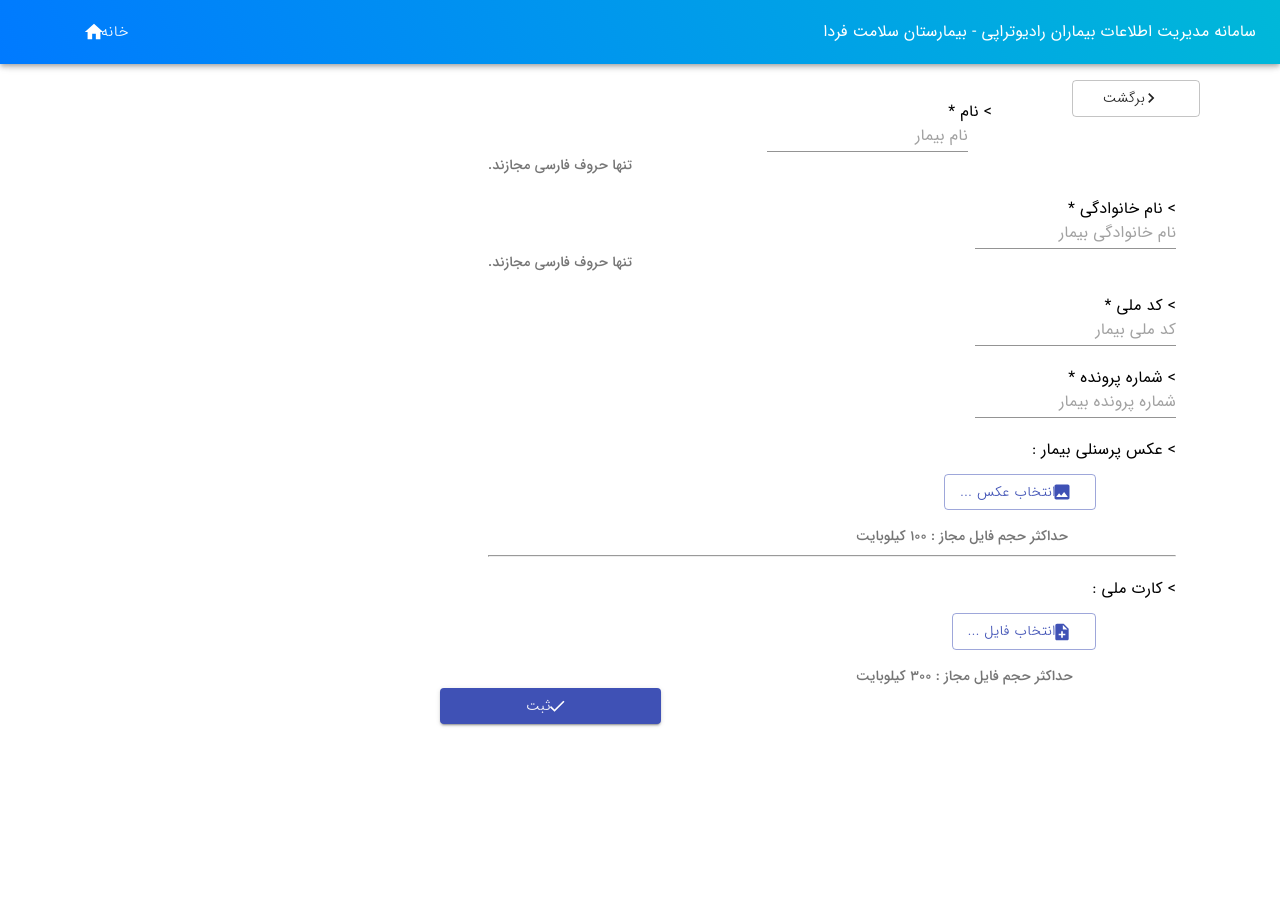
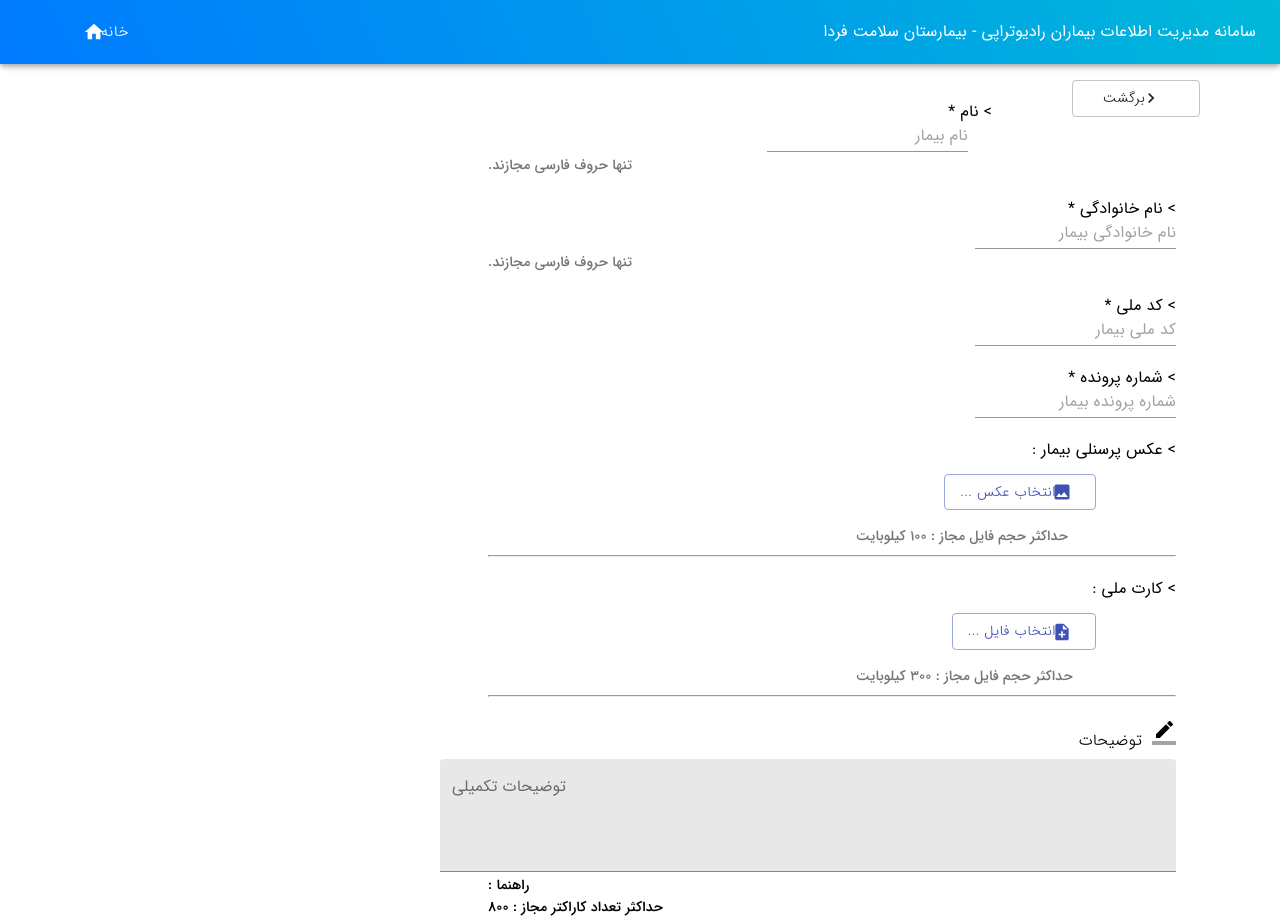
Before and after one commit to xdadev37/Saman-Tabesh-Patient-Automation, a React (Create React App) app: page /addNewPatient in a window 1280 px wide. Shown: the top 920 px of the page. Before the commit the page ends 804 px from the top, so only its background shows below. Built offline with nearby package versions, Linux system fonts and the light colour scheme; what jss-rtl would draw is missing.

Commit message:
uploading File fixed

```diff
--- a/src/Pages/AddPatientPage/AddFormDescenders/nameFields.tsx
+++ b/src/Pages/AddPatientPage/AddFormDescenders/nameFields.tsx
@@ -25,6 +25,7 @@ const NameFields: FC = () => {
             {data.title}
           </InputLabel>
           <Input
+            // defaultValue={}
             onKeyPress={(event: KeyboardEvent) => {
               const ew = event.which;
 
--- a/src/Pages/AddPatientPage/AddFormDescenders/requiredFilesFields.tsx
+++ b/src/Pages/AddPatientPage/AddFormDescenders/requiredFilesFields.tsx
@@ -6,17 +6,27 @@ import {
   Button,
   FormHelperText,
   Box,
+  TextField,
 } from "@material-ui/core";
-import { CheckCircle, Image, NoteAdd, Error } from "@material-ui/icons";
+import {
+  CheckCircle,
+  Image,
+  NoteAdd,
+  Error,
+  BorderColor,
+} from "@material-ui/icons";
+import { useAppDispatch } from "../../../Redux/hook";
+import { setComment } from "../../../Redux/Slicer/patientInfoSlice";
 
 interface IFiles {
-  setAvatar: (arg: any) => void;
-  setNationalIdDoc: (arg: any) => void;
+  setAvatar: (arg: Blob) => void;
+  setNationalIdDoc: (arg: Blob) => void;
 }
 
 const RequiredFilesFields: FC<IFiles> = ({ setAvatar, setNationalIdDoc }) => {
   const [avatarStatus, setAvatarStatus] = useState<boolean | null>(null);
   const [pdfStatus, setPdfStatus] = useState<boolean | null>(null);
+  const dispatch = useAppDispatch();
 
   let pdfStatusElement;
   switch (pdfStatus) {
@@ -149,6 +159,40 @@ const RequiredFilesFields: FC<IFiles> = ({ setAvatar, setNationalIdDoc }) => {
           </Typography>
         </FormHelperText>
       </InputLabel>
+
+      {/* Comment */}
+      <hr />
+      <InputLabel
+        style={{ width: "320px", color: "#000", marginBottom: "10px" }}
+      >
+        <BorderColor />
+        <span style={{ marginInline: "10px" }}>توضیحات</span>
+      </InputLabel>
+      <TextField
+        autoComplete="off"
+        label="توضیحات تکمیلی"
+        variant="filled"
+        multiline
+        rows={4}
+        fullWidth
+        inputProps={{ maxLength: 800 }}
+        onInput={(event: ChangeEvent<HTMLInputElement>) => {
+          dispatch(setComment(event.target.value));
+        }}
+      />
+      <FormHelperText>
+        <Typography
+          variant="subtitle2"
+          component="span"
+          style={{ width: "320px", color: "#000" }}
+        >
+          راهنما :
+          <br />
+          حداکثر تعداد کاراکتر مجاز : 800
+          <br />
+          در آخر برای ثبت نهایی دکمه ثبت را بفشارید
+        </Typography>
+      </FormHelperText>
     </Fragment>
   );
 };
--- a/src/Pages/AddPatientPage/AddPatientPage.tsx
+++ b/src/Pages/AddPatientPage/AddPatientPage.tsx
@@ -8,7 +8,6 @@ import axios from "axios";
 import NameFields from "./AddFormDescenders/nameFields";
 import NumericFields from "./AddFormDescenders/numericFields";
 import RequiredFilesFields from "./AddFormDescenders/requiredFilesFields";
-import { setPatientId } from "../../Redux/Slicer/idPasserSlice";
 import { useHistory } from "react-router-dom";
 import { Check, ChevronRight } from "@material-ui/icons";
 import AlertSnackbar from "../../UI/AlertSnackbar";
@@ -16,8 +15,6 @@ import {
   setAlertStatus,
   setAlertText,
   setOpen,
-} from "../../Redux/Slicer/alertMessageSlice";
-import {
   selectAlertText,
   selectAlertStatus,
   selectOpen,
@@ -48,8 +45,8 @@ const AddPatientPage: FC = () => {
   const requiredField = useAppSelector(selectRequiredField);
   const methods = useForm();
   const { handleSubmit } = methods;
-  const [avatar, setAvatar] = useState("");
-  const [nationalIdDoc, setNationalIdDoc] = useState("");
+  const [avatar, setAvatar] = useState<Blob | string>("");
+  const [nationalIdDoc, setNationalIdDoc] = useState<Blob | string>("");
   const dispatch = useAppDispatch();
   let history = useHistory();
   const [checkNIdAl, setCheckNIdAl] = useState(false);
@@ -57,25 +54,25 @@ const AddPatientPage: FC = () => {
   const alertStatus = useAppSelector(selectAlertStatus);
   const open = useAppSelector(selectOpen);
   const [pending, setPending] = useState(false);
+  const dataGrid = new FormData();
 
   const submit = async () => {
+    dataGrid.append("Name", requiredField.Name);
+    dataGrid.append("FamilyName", requiredField.FamilyName);
+    dataGrid.append("NationalId", String(requiredField.NationalId));
+    dataGrid.append("FileNumber", String(requiredField.FileNumber));
+    dataGrid.append("Avatar", avatar);
+    dataGrid.append("NationalIdDoc", nationalIdDoc);
+    dataGrid.append("Comment", requiredField.Comment);
+
     if (checkNIdAl === false) {
       setPending(true);
       const axiosPromise = new Promise((sent, rejected) => {
         axios
-          .post("https://localhost:5001/api/patients", {
-            Name: requiredField.Name,
-            FamilyName: requiredField.FamilyName,
-            NationalId: requiredField.NationalId,
-            FileNumber: requiredField.FileNumber,
-            // Avatar: avatar,
-            // NationalIdDoc: nationalIdDoc,
-            Comment: "",
-          })
+          .post("https://localhost:5001/api/patients", dataGrid)
           .then((res) => {
             console.log(res);
-            if ((res.status = 201)) {
-              dispatch(setPatientId(res.data.id));
+            if ((res.status = 204)) {
               dispatch(setAlertText("اطلاعات اولیه بیمار با موفقیت ثبت شد"));
               dispatch(setAlertStatus("success"));
               history.push("/");
@@ -90,9 +87,13 @@ const AddPatientPage: FC = () => {
           })
           .catch((error) => {
             console.log(error.request);
-            dispatch(setAlertText(error.request.responseText));
+            if (error.request.responseText === "") {
+              dispatch(setAlertText("ارتباط با سرور برقرار نیست"));
+            } else {
+              dispatch(setAlertText(error.request.responseText));
+            }
+
             dispatch(setAlertStatus("error"));
-
             rejected(dispatch(setOpen(true)));
           })
           .finally(() => setPending(false));
--- a/src/Pages/MainPage/TableComponent/Pagination/Pagination.tsx
+++ b/src/Pages/MainPage/TableComponent/Pagination/Pagination.tsx
@@ -18,6 +18,7 @@ const Pagination: FC = () => {
           FileNumber={data.FileNumber}
           Avatar={data.Avatar}
           NationalIdDoc={data.NationalIdDoc}
+          Comment={data.Comment}
         />
       ))}
     </Fragment>
--- a/src/Pages/MainPage/TableComponent/Pagination/TablesElements/MainTable.tsx
+++ b/src/Pages/MainPage/TableComponent/Pagination/TablesElements/MainTable.tsx
@@ -11,6 +11,7 @@ interface IProps {
   FileNumber: number;
   Avatar: string;
   NationalIdDoc: string;
+  Comment: string;
 }
 
 const MainTable: FC<IProps> = ({
@@ -21,6 +22,7 @@ const MainTable: FC<IProps> = ({
   FileNumber,
   Avatar,
   NationalIdDoc,
+  Comment,
 }) => {
   const [open, setOpen] = useState(false);
 
@@ -43,6 +45,7 @@ const MainTable: FC<IProps> = ({
         id={id}
         AvatarLink={Avatar}
         NationalIdDoc={NationalIdDoc}
+        Comment={Comment}
       />
     </Fragment>
   );
--- a/src/Pages/MainPage/TableComponent/Pagination/TablesElements/MoreDetailsTable/MoreDetailsTable.tsx
+++ b/src/Pages/MainPage/TableComponent/Pagination/TablesElements/MoreDetailsTable/MoreDetailsTable.tsx
@@ -17,6 +17,7 @@ interface IProps {
   id: number;
   AvatarLink: string;
   NationalIdDoc: string;
+  Comment: string;
 }
 
 const useRowStyles = makeStyles({
@@ -32,6 +33,7 @@ const MoreDetailsTable: React.FC<IProps> = ({
   id,
   AvatarLink,
   NationalIdDoc,
+  Comment,
 }) => {
   const classes = useRowStyles();
 
@@ -50,6 +52,7 @@ const MoreDetailsTable: React.FC<IProps> = ({
                 <TableRow>
                   <TableCell>عکس پرسنلی بیمار</TableCell>
                   <TableCell>کپی کارت ملی بیمار</TableCell>
+                  <TableCell>توضیحات</TableCell>
                 </TableRow>
               </TableHead>
               <TableBody>
@@ -70,6 +73,7 @@ const MoreDetailsTable: React.FC<IProps> = ({
                       </Link>
                     )}
                   </TableCell>
+                  <TableCell>{Comment}</TableCell>
 
                   {/* Buttons */}
                   <ButtonsGroup id={id} />
--- a/src/Pages/patientActions/newAction/AddFilesForm/optionalFields.tsx
+++ b/src/Pages/patientActions/newAction/AddFilesForm/optionalFields.tsx
@@ -62,7 +62,7 @@ const OptionalFields: FC<IProps> = ({ newActionName, actionId }) => {
 
   const dispatchData = async () => {
     setPending(true);
-    const comment = new Promise((sent, rejected) => {
+    const dispatcher = new Promise((sent, rejected) => {
       axios
         .post("http://localhost:3001/optionalForm", {
           Name: newActionName,
@@ -89,22 +89,21 @@ const OptionalFields: FC<IProps> = ({ newActionName, actionId }) => {
           } else {
             dispatch(setAlertText("ثبت اطلاعات انجام نشد!"));
             dispatch(setAlertStatus("error"));
-            dispatch(setOpen(true));
 
-            rejected(setPending(false));
+            rejected(dispatch(setOpen(true)));
           }
         })
         .catch((error) => {
-          console.log(error);
-          dispatch(setAlertText("خطای سرور!"));
+          console.log(error.request);
+          dispatch(setAlertText(error.request.responseText));
           dispatch(setAlertStatus("error"));
-          dispatch(setOpen(true));
 
-          rejected(setPending(false));
-        });
+          rejected(dispatch(setOpen(true)));
+        })
+        .finally(() => setPending(false));
     });
 
-    await comment;
+    await dispatcher;
   };
 
   return (
--- a/src/redux/Slicer/dataGridSlice.tsx
+++ b/src/redux/Slicer/dataGridSlice.tsx
@@ -10,6 +10,7 @@ const initialState: IDataGrid[] = [
     FileNumber: 0,
     Avatar: "",
     NationalIdDoc: "",
+    Comment: "",
   },
 ];
 
--- a/src/redux/Slicer/patientInfoSlice.tsx
+++ b/src/redux/Slicer/patientInfoSlice.tsx
@@ -12,6 +12,7 @@ const initialState: IInitialState = {
       FamilyName: "",
       NationalId: 0,
       FileNumber: 0,
+      Comment: "",
     },
   ],
 };
@@ -23,14 +24,21 @@ export const patientInfoSlice = createSlice({
     setName: (state, action: PayloadAction<string>) => {
       state.requiredFields[0].Name = action.payload;
     },
+
     setFamilyName: (state, action: PayloadAction<string>) => {
       state.requiredFields[0].FamilyName = action.payload;
     },
+
     setNationalId: (state, action: PayloadAction<number>) => {
       state.requiredFields[0].NationalId = action.payload;
     },
+
     setFileNumber: (state, action: PayloadAction<number>) => {
       state.requiredFields[0].FileNumber = action.payload;
+    },
+
+    setComment: (state, action: PayloadAction<string>) => {
+      state.requiredFields[0].Comment = action.payload;
     },
   },
 });
@@ -40,6 +48,7 @@ export const {
   setFamilyName,
   setNationalId,
   setFileNumber,
+  setComment,
 } = patientInfoSlice.actions;
 
 export const selectRequiredField = (state: RootState) =>
--- a/src/type.d.ts
+++ b/src/type.d.ts
@@ -3,6 +3,7 @@ interface IRequiredFields {
   FamilyName: string;
   NationalId: number;
   FileNumber: number;
+  Comment: string;
 }
 
 interface IDataGrid {
@@ -13,6 +14,7 @@ interface IDataGrid {
   FileNumber: number;
   Avatar: string;
   NationalIdDoc: string;
+  Comment: string;
 }
 
 interface IActionItems {
```
Also changed, not shown: src/Pages/Edit/EditUser/EditUser.tsx (added, +51 -0 lines), src/Pages/MainPage/TableComponent/Pagination/TablesElements/MoreDetailsTable/ButtonsGroup/ButtonsGroup.tsx (+11 -7 lines), 1 other file (tests, documents, lock files or other folders).
